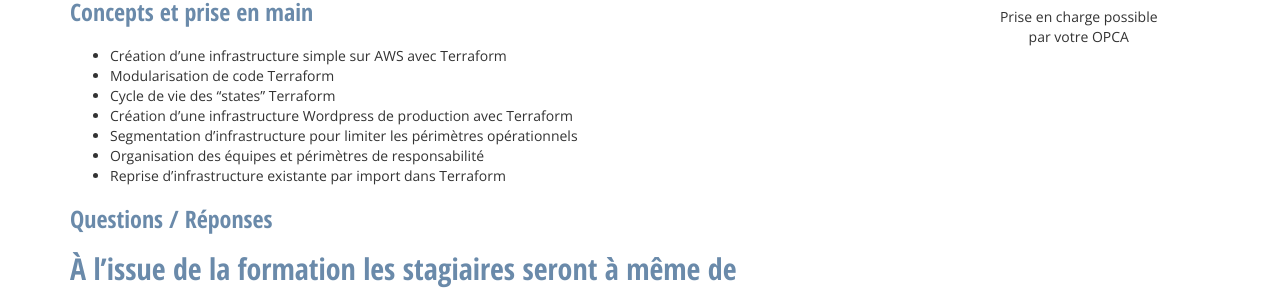
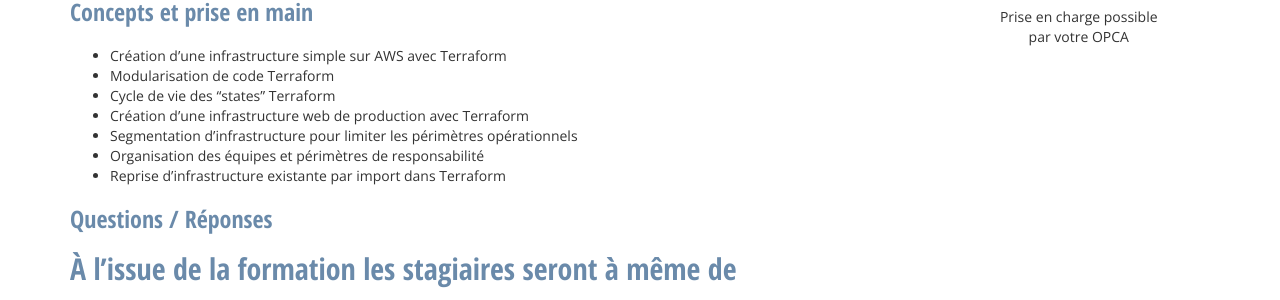
Before and after one commit to wescale/wescale-site, a Jekyll site: the page built from _formations/Terraform.md, in a window 1280 px wide and 900 px high, scrolled down 526 px. Shown: the part 154-454 px from the top of the window. Built offline with Jekyll 4.4.1, drawn with Linux system fonts in a browser that asks for light colours; nearby versions of some CDN libraries; comment, search, counter and statistics services are not loaded.

Commit message:
Update Terraform.md

```diff
--- a/_formations/Terraform.md
+++ b/_formations/Terraform.md
@@ -53,7 +53,7 @@
   * Création d’une infrastructure simple sur AWS avec Terraform
   * Modularisation de code Terraform
   * Cycle de vie des “states” Terraform
-  * Création d'une infrastructure Wordpress de production avec Terraform
+  * Création d'une infrastructure web de production avec Terraform
   * Segmentation d’infrastructure pour limiter les périmètres opérationnels
   * Organisation des équipes et périmètres de responsabilité
   * Reprise d’infrastructure existante par import dans Terraform
```
